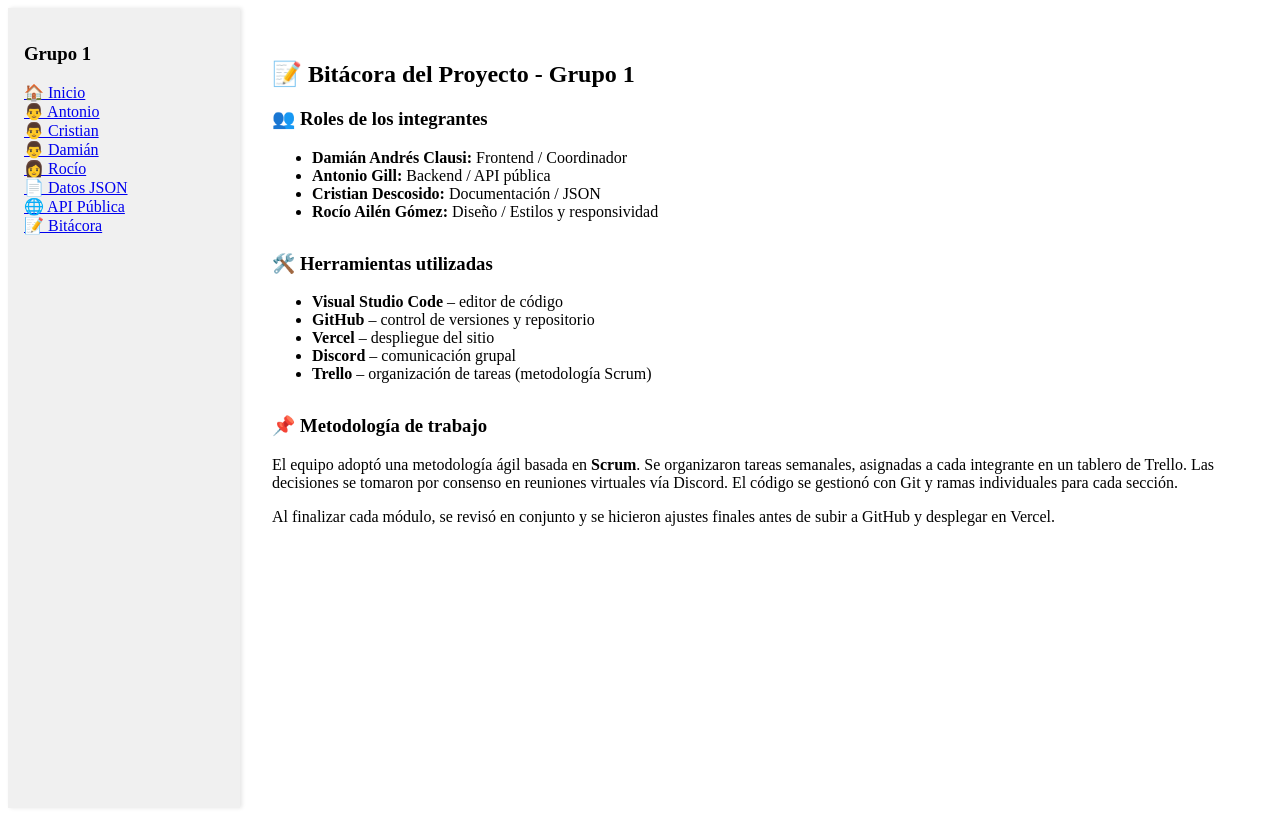
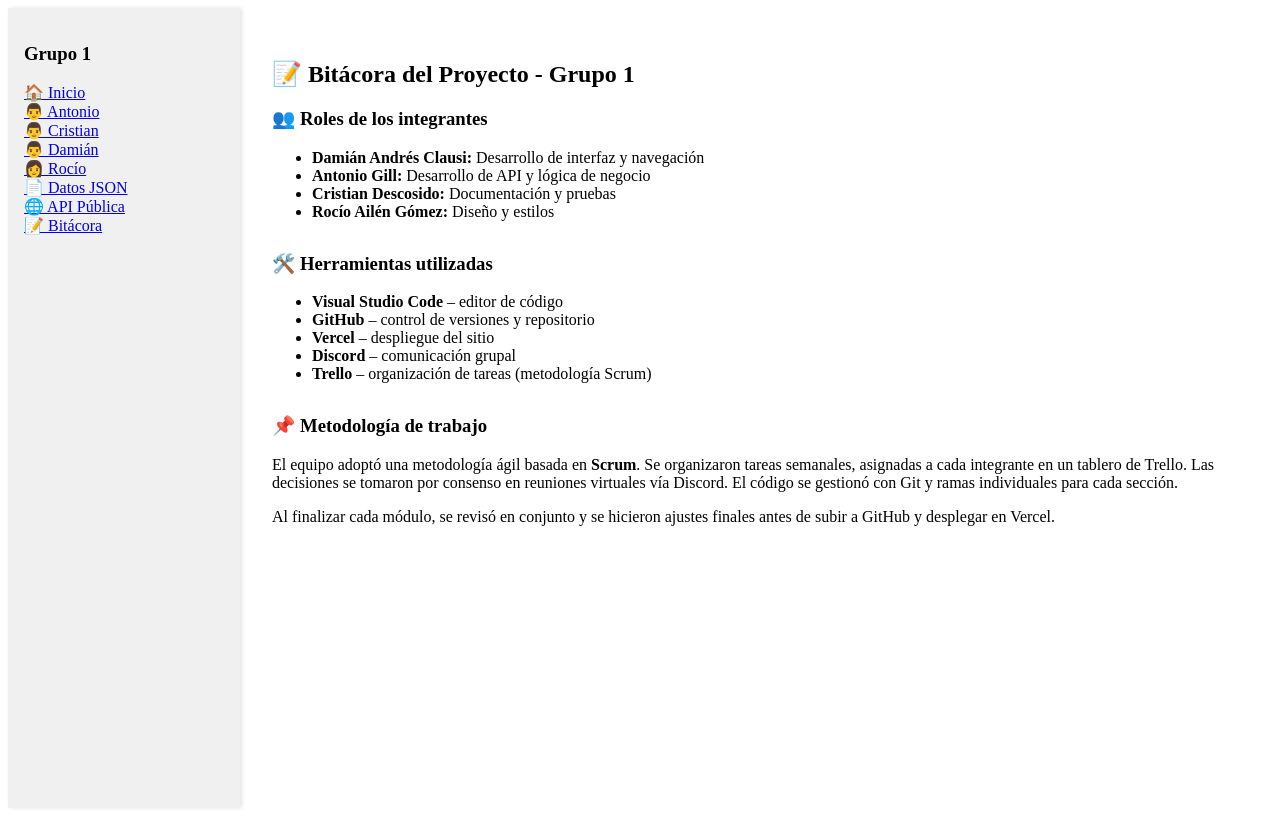
Before and after one commit to damianclausi/tp1-react-grupo1, a React (Vite) app: page /bitacora in a window 1280 px wide. Built offline with nearby package versions, Linux system fonts and the light colour scheme.

Commit message:
Update bitacora

```diff
--- a/src/pages/Bitacora.jsx
+++ b/src/pages/Bitacora.jsx
@@ -6,10 +6,10 @@ export default function Bitacora() {
       <section style={{ marginBottom: '2rem' }}>
         <h3>👥 Roles de los integrantes</h3>
         <ul>
-          <li><strong>Damián Andrés Clausi:</strong> Frontend / Coordinador</li>
-          <li><strong>Antonio Gill:</strong> Backend / API pública</li>
-          <li><strong>Cristian Descosido:</strong> Documentación / JSON</li>
-          <li><strong>Rocío Ailén Gómez:</strong> Diseño / Estilos y responsividad</li>
+          <li><strong>Damián Andrés Clausi:</strong> Desarrollo de interfaz y navegación</li>
+          <li><strong>Antonio Gill:</strong> Desarrollo de API y lógica de negocio</li>
+          <li><strong>Cristian Descosido:</strong> Documentación y pruebas</li>
+          <li><strong>Rocío Ailén Gómez:</strong> Diseño y estilos</li>
         </ul>
       </section>
 
```
